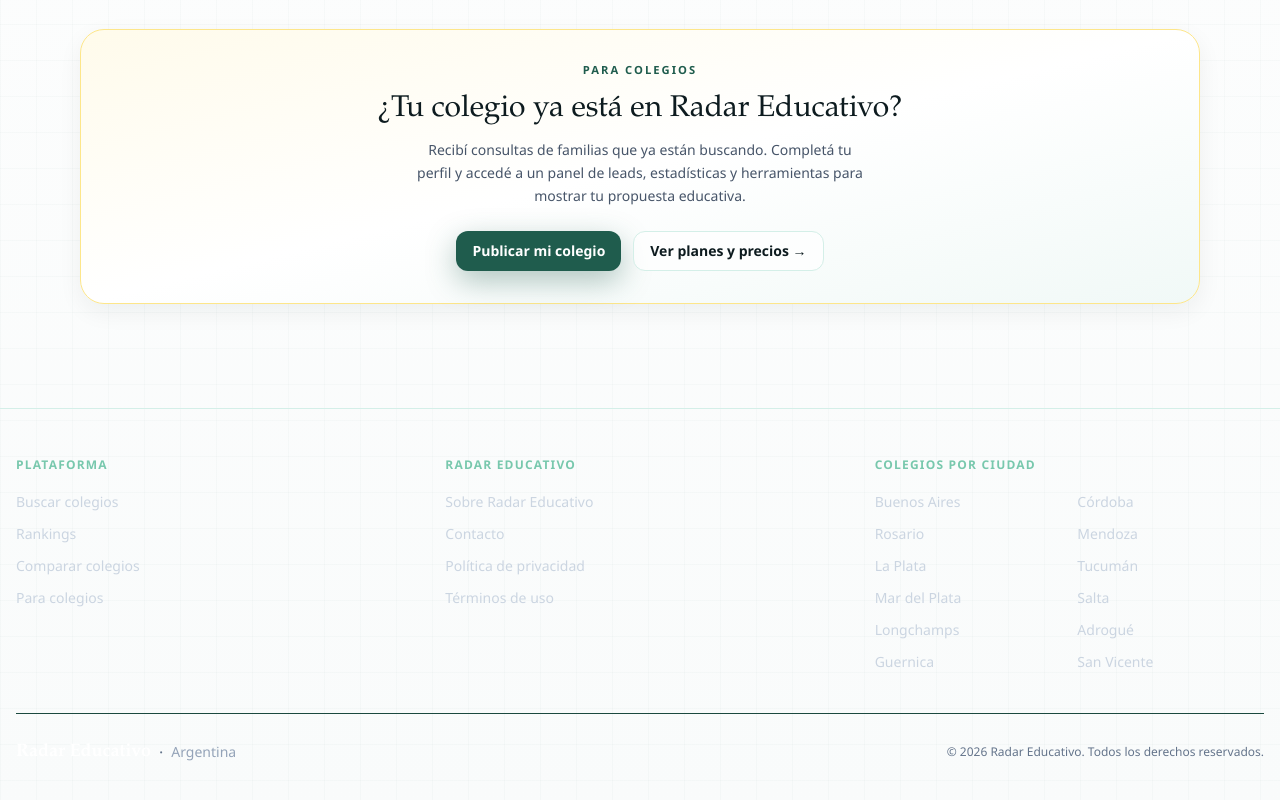
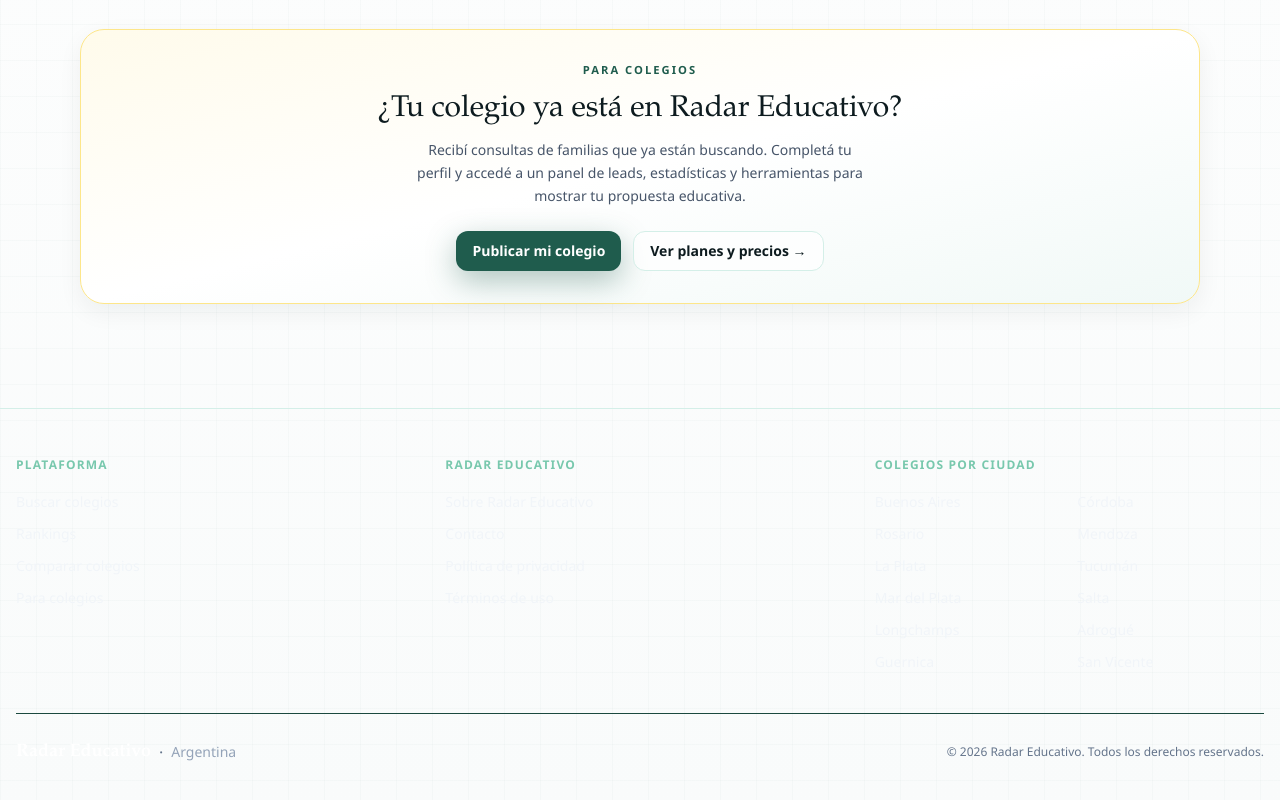
Before and after one commit to garciabelgranoe-glitch/eduadvisor, a Next.js app in the folder apps/web/: page / in a window 1280 px wide. Shown: the part 1884-2684 px from the top of the page. Built offline with nearby package versions, Linux system fonts and the light colour scheme; no server answers.

Commit message:
fix: increase footer text contrast from slate-300 to slate-100

```diff
--- a/apps/web/components/layout/site-footer.tsx
+++ b/apps/web/components/layout/site-footer.tsx
@@ -48,7 +48,7 @@
                 <li key={link.href}>
                   <Link
                     href={link.href as never}
-                    className="text-sm text-slate-300 hover:text-white transition-colors"
+                    className="text-sm text-slate-100 hover:text-white transition-colors"
                   >
                     {link.label}
                   </Link>
@@ -65,7 +65,7 @@
                 <li key={link.href}>
                   <Link
                     href={link.href as never}
-                    className="text-sm text-slate-300 hover:text-white transition-colors"
+                    className="text-sm text-slate-100 hover:text-white transition-colors"
                   >
                     {link.label}
                   </Link>
@@ -75,7 +75,7 @@
                 <li key={link.href}>
                   <Link
                     href={link.href as never}
-                    className="text-sm text-slate-300 hover:text-white transition-colors"
+                    className="text-sm text-slate-100 hover:text-white transition-colors"
                   >
                     {link.label}
                   </Link>
@@ -92,7 +92,7 @@
                 <li key={city.city}>
                   <Link
                     href={citySchoolsPath(city.province, city.city) as never}
-                    className="text-sm text-slate-300 hover:text-white transition-colors"
+                    className="text-sm text-slate-100 hover:text-white transition-colors"
                   >
                     {city.label}
                   </Link>
```
